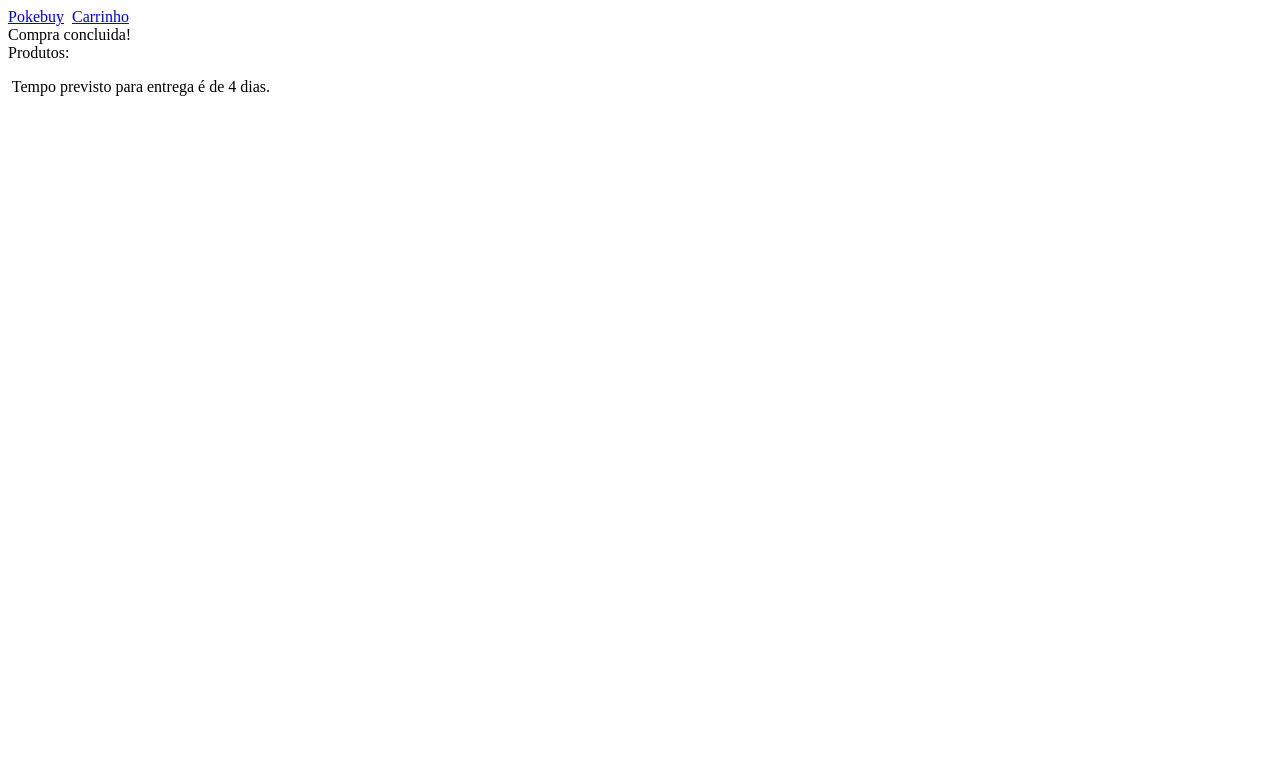
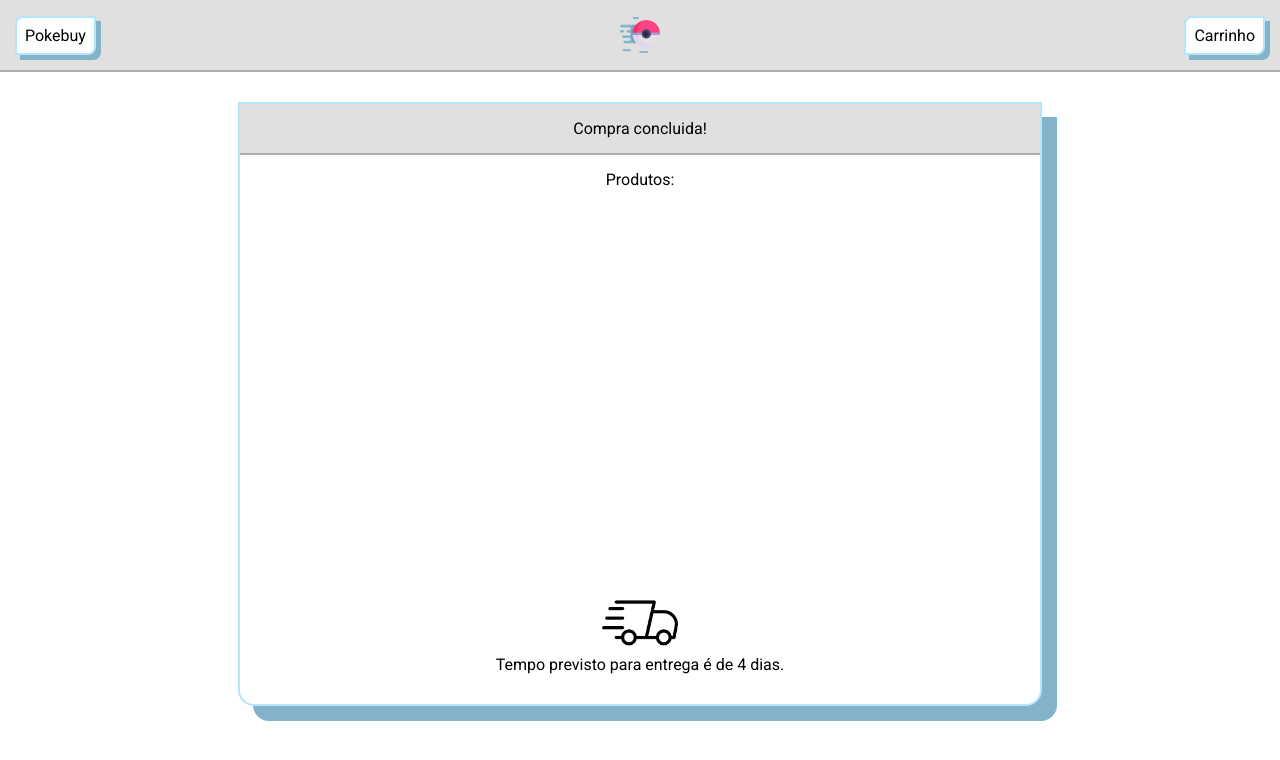
Before and after one commit to luan-sabino/PokeStore, a plain HTML site: page finalizado.html in a window 1280 px wide. Drawn offline with Linux system fonts and the light colour scheme; the site is published under a folder, as on GitHub Pages, so addresses that start at the root find nothing.

Commit message:
Deletado o "view"

```diff
--- a/view/finalizado.html
+++ b/finalizado.html
@@ -5,7 +5,7 @@
     <meta charset="UTF-8">
     <meta http-equiv="X-UA-Compatible" content="IE=edge">
     <meta name="viewport" content="width=device-width, initial-scale=1.0">
-    <link rel="stylesheet" href="/style/stylesfin.css">
+    <link rel="stylesheet" href="style/stylesfin.css">
     <link rel="preconnect" href="https://fonts.gstatic.com">
     <link href="https://fonts.googleapis.com/css2?family=Roboto&display=swap" rel="stylesheet">
     <title>Compra finalizada</title>
@@ -14,7 +14,7 @@
 <body id="final">
     <header>
         <a href="index.html">Pokebuy</a>
-        <img src="/img/pokeball.png" alt="">
+        <img src="img/pokeball.png" alt="">
         <a href="carrinho.html">Carrinho</a>
     </header>
 
@@ -25,12 +25,12 @@
             <p class="produtos" id="produtos">
             </p>
             <p class="entrega" id="entrega">
-                <img src="/img/fast.png" alt="">
+                <img src="img/fast.png" alt="">
                 <span id="tempoEntrega">Tempo previsto para entrega é de 4 dias.</span>
             </p>
         </div>
     </div>
 </body>
-<script src="/js/main.js"></script>
+<script src="js/main.js"></script>
 
 </html>
--- a/js/main.js
+++ b/js/main.js
@@ -107,6 +107,7 @@ function getProduto(event) {
     var divProduto = document.getElementById(event);
     var nomeProduto = divProduto.querySelector(".desc-produto");
     nomeProduto = nomeProduto.querySelector("span").textContent;
+    console.log(nomeProduto);
     carrinho.push(produtos.find(function (el) { return el.nome == nomeProduto }));
     myStorage.setItem("carrinho", JSON.stringify(carrinho));
 
```
Also changed, not shown: carrinho.html (renamed from view/carrinho.html, +3 -3 lines), index.html (renamed from view/index.html, +3 -3 lines).
